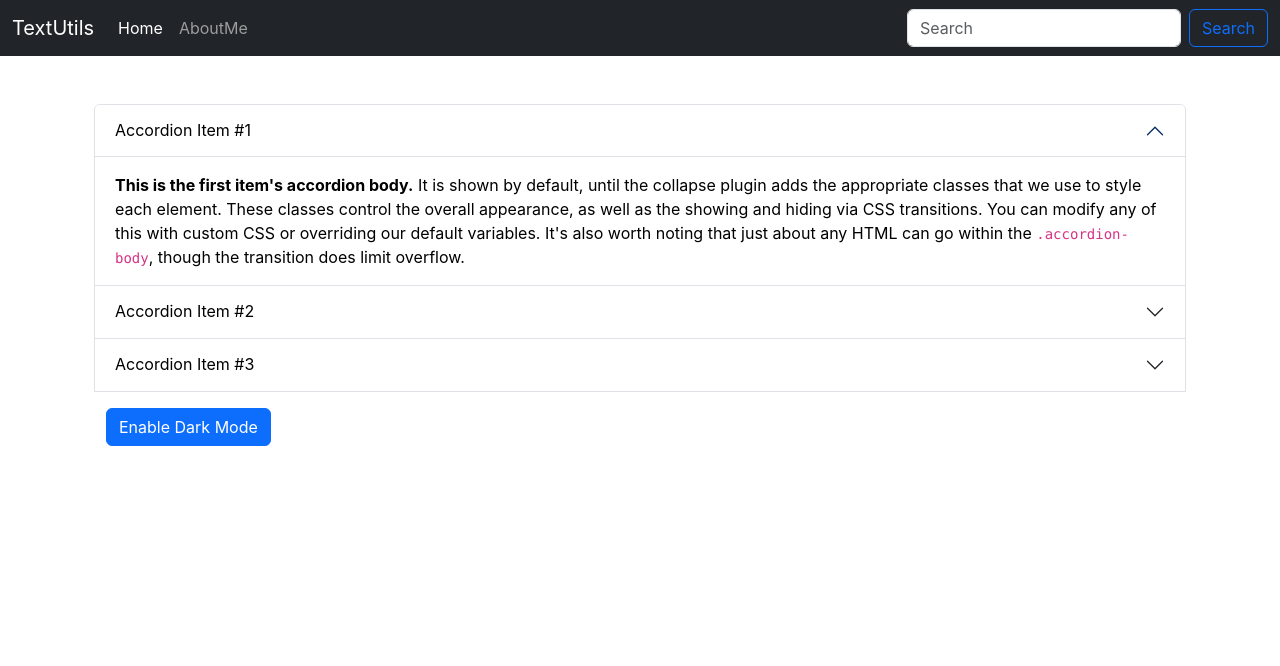
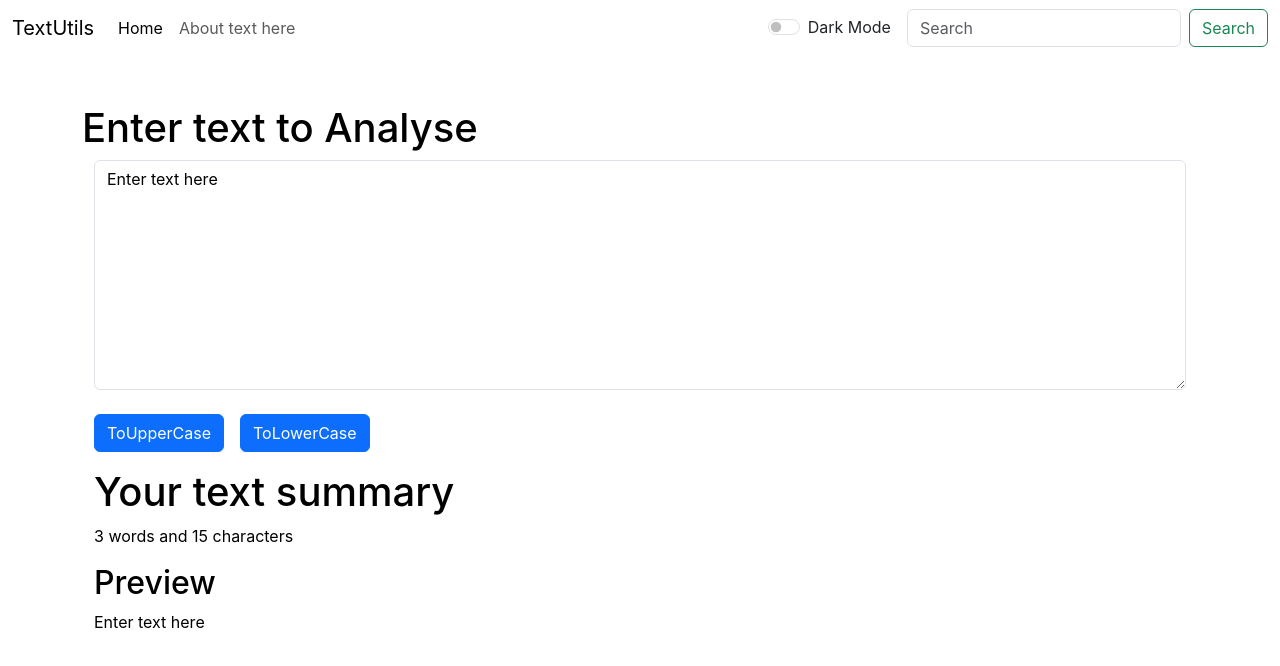
Before and after one commit to ApoorvSingh001/TextUtils, a React (Create React App) app: page / in a window 1280 px wide. Shown: the top 666 px of the page. Built offline with nearby package versions, Linux system fonts and the light colour scheme.

Commit message:
9th vid Better Dark Mode

```diff
--- a/src/App.js
+++ b/src/App.js
@@ -3,13 +3,27 @@
 import './App.css';
 import Navbar from './components/Navbar';
 import About from './components/About';
+import { useState } from 'react';
 function App() {
+  const [mode, setMode]= useState('light');
+  const toggleMode=()=>{
+    if(mode==='light'){
+      setMode('dark');
+      document.body.style.backgroundColor='grey';
+    }
+    else{
+      setMode('light');
+      document.body.style.backgroundColor='white';
+
+
+    }
+  }
   return (
     <>
-    <Navbar title="TextUtils" about="AboutMe"/>
+    <Navbar title="TextUtils" mode={mode} toggleMode={toggleMode}/>
     <div className="container my-5">
-    {/* <TextForm heading= "Enter text to Analyse"/> */}
-    <About/>
+    <TextForm heading= "Enter text to Analyse" mode={mode}/>
+    {/* <About/> */}
     </div>
 
   </>
--- a/src/components/Navbar.js
+++ b/src/components/Navbar.js
@@ -4,7 +4,7 @@
 
 export default function Navbar(props){
     return(
-        <nav className="navbar navbar-expand-lg bg-dark navbar-dark ">
+        <nav className={`navbar navbar-expand-lg bg-${props.mode==='dark'?'dark':'white'} navbar-${props.mode==='dark'?'light':'white'} `}>
       <div className="container-fluid">
         <a className="navbar-brand" href="/">{props.title}</a>
         <button className="navbar-toggler" type="button" data-bs-toggle="collapse" data-bs-target="#navbarSupportedContent" aria-controls="navbarSupportedContent" aria-expanded="false" aria-label="Toggle navigation">
@@ -20,9 +20,13 @@
             </li>
 
           </ul>
+          <div className={`form-check form-switch mx-3 text-${props.mode==='light'?'dark':'light'}`}>
+            <input className="form-check-input" onClick={props.toggleMode} type="checkbox" role="switch" id="flexSwitchCheckDefault"/>
+            <label className="form-check-label" for="flexSwitchCheckDefault">Dark Mode</label>
+          </div>
           <form className="d-flex" role="search">
             <input className="form-control me-2" type="search" placeholder="Search" aria-label="Search"/>
-            <button className="btn btn-outline-primary" type="submit">Search</button>
+            <button className="btn btn-outline-success" type="submit">Search</button>
           </form>
         </div>
       </div>
--- a/src/components/TextForm.js
+++ b/src/components/TextForm.js
@@ -22,11 +22,12 @@
 }
   return (
     <>
-<div>
+<div style={{color: props.mode==='dark'?'white':'black'}}>
 
-  <h1 className="heading">{props.heading}</h1>
+  <h1 className="heading"  >{props.heading}</h1>
   <div className="container mb-3">
-  <textarea className="form-control" value={text}  onChange={handleOnChange} onClick={handleClickText} id="exampleFormControlTextarea1" rows="9"></textarea>
+  <textarea className="form-control" value={text}  onChange={handleOnChange} onClick={handleClickText} style={{backgroundColor: props.mode==='dark'?'gray':'white',
+  color: props.mode==='dark'?'white':'black'}} id="exampleFormControlTextarea1" rows="9"></textarea>
   <br/>
   <button className="btn btn-primary"  onClick={handleUpClick}>ToUpperCase</button>
   <button className="btn btn-primary mx-3"  onClick={handleLowClick}>ToLowerCase</button>
@@ -35,7 +36,7 @@
     <h1>Your text summary</h1>
     <p>{text.split(' ').length} words and {text.length} characters</p>
     <h2>Preview</h2>
-    <p>{text}</p>
+    <p>{text.length>0?text:"Enter something in the textBox above to preview"}</p>
   </div>
 </div>
 
```
